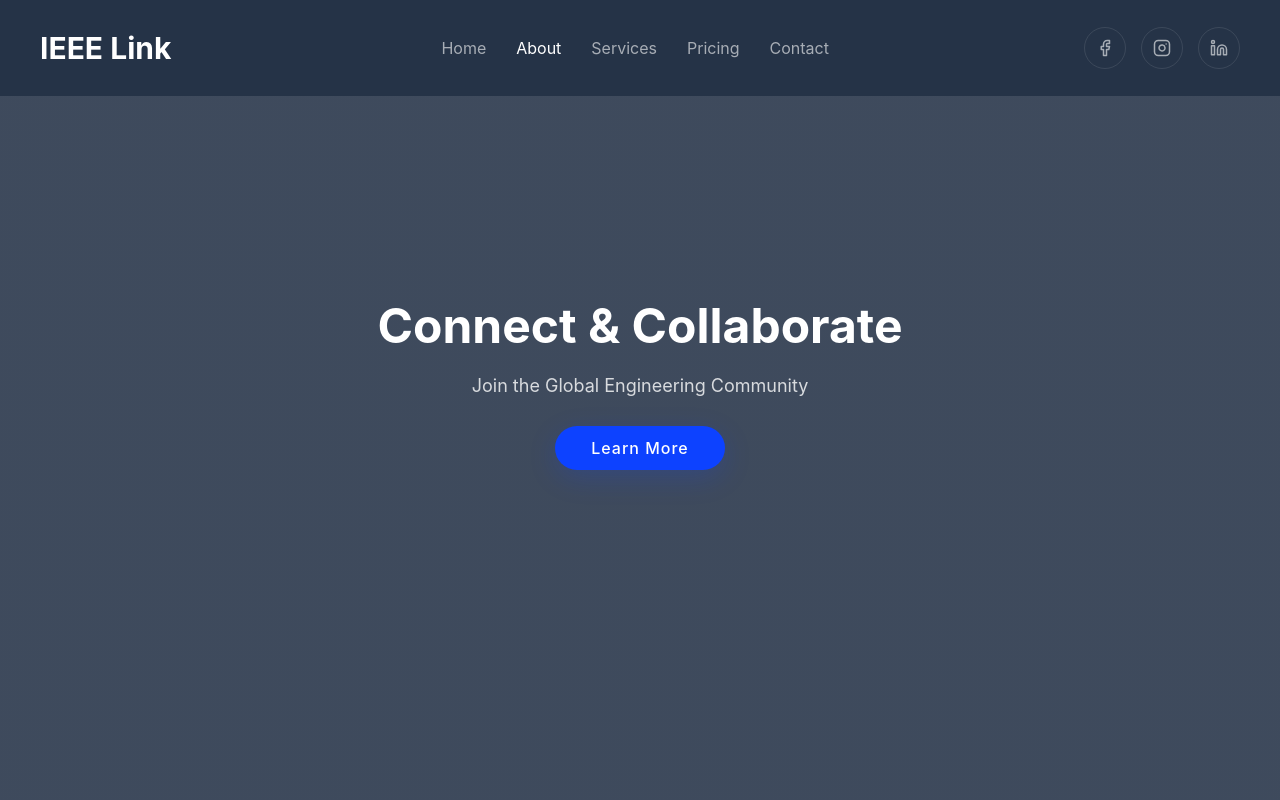
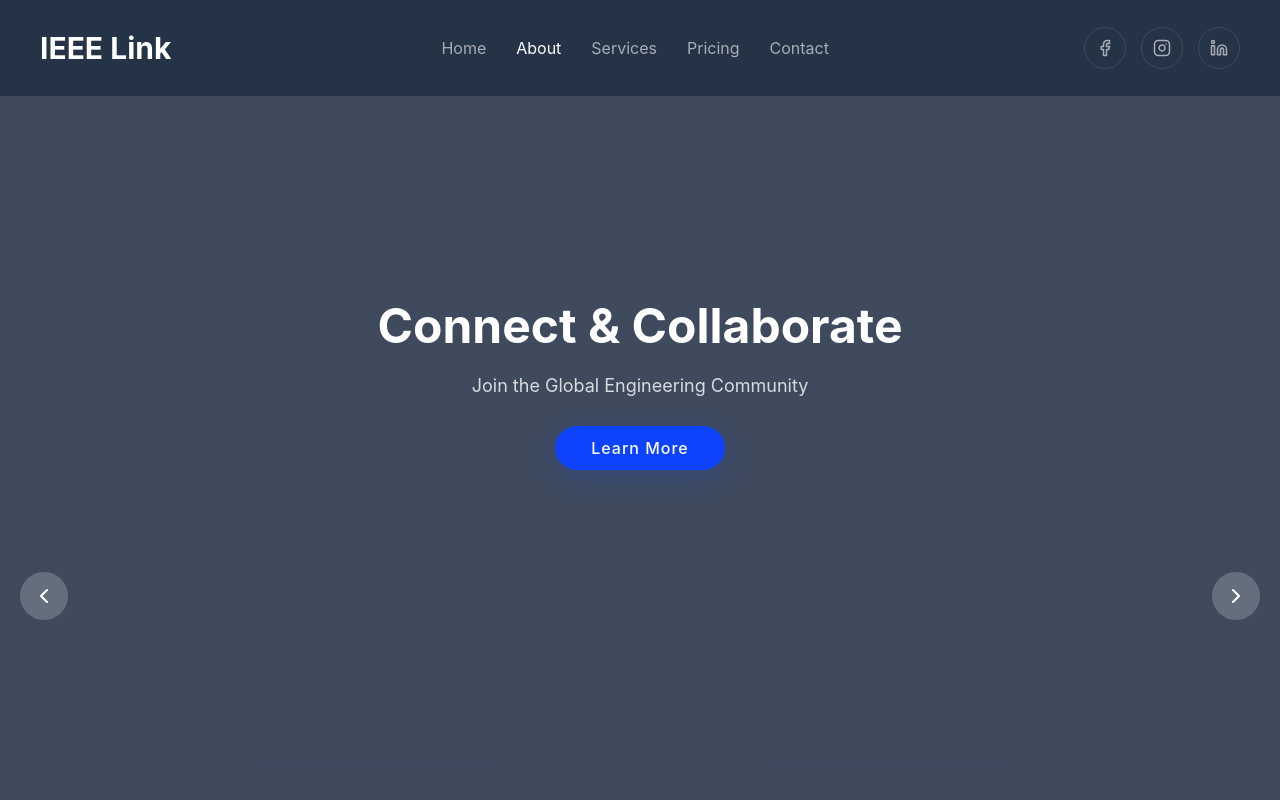
Before and after one commit to RajalakshmiShankar/link-camp-task-by-RajalakshmiShankar, a React (Create React App) app: page / in a window 1280 px wide. Shown: the top 800 px of the page. Built offline with nearby package versions, Linux system fonts and the light colour scheme; a web font is replaced by a local one.

Commit message:
Carousel add arrow

```diff
--- a/src/components/Carousel/Carousel.css
+++ b/src/components/Carousel/Carousel.css
@@ -117,3 +117,61 @@
     font-size: 14px;
   }
 }
+
+/* Add these new styles for the navigation arrows */
+.carousel-nav {
+  position: absolute;
+  top: 50%;
+  transform: translateY(-50%);
+  width: 48px;
+  height: 48px;
+  border-radius: 50%;
+  background: rgba(255, 255, 255, 0.2);
+  border: none;
+  cursor: pointer;
+  display: flex;
+  align-items: center;
+  justify-content: center;
+  color: white;
+  transition: all 0.3s ease;
+}
+
+.carousel-nav:hover {
+  background: rgba(255, 255, 255, 0.3);
+}
+
+.carousel-nav.prev {
+  left: 20px;
+}
+
+.carousel-nav.next {
+  right: 20px;
+}
+
+.carousel-nav svg {
+  width: 24px;
+  height: 24px;
+}
+
+/* Update mobile styles */
+@media (max-width: 768px) {
+  .carousel-nav {
+    width: 40px;
+    height: 40px;
+  }
+
+  .carousel-nav svg {
+    width: 20px;
+    height: 20px;
+  }
+
+  .carousel-nav.prev {
+    left: 10px;
+  }
+
+  .carousel-nav.next {
+    right: 10px;
+  }
+
+  /* Previous mobile styles remain the same... */
+}
--- a/src/components/Carousel/Carousel.jsx
+++ b/src/components/Carousel/Carousel.jsx
@@ -18,9 +18,19 @@ const Carousel = () => {
     },
   ];
 
+  const nextSlide = () => {
+    setActiveIndex((current) => (current + 1) % items.length);
+  };
+
+  const prevSlide = () => {
+    setActiveIndex((current) =>
+      current === 0 ? items.length - 1 : current - 1
+    );
+  };
+
   useEffect(() => {
     const interval = setInterval(() => {
-      setActiveIndex((current) => (current + 1) % items.length);
+      nextSlide();
     }, 5000); // Change slide every 5 seconds
 
     return () => clearInterval(interval);
@@ -52,6 +62,34 @@ const Carousel = () => {
           ))}
         </div>
 
+        {/* Navigation Arrows */}
+        <button className='carousel-nav prev' onClick={prevSlide}>
+          <svg
+            xmlns='http://www.w3.org/2000/svg'
+            viewBox='0 0 24 24'
+            fill='none'
+            stroke='currentColor'
+            strokeWidth='2'
+            strokeLinecap='round'
+            strokeLinejoin='round'
+          >
+            <polyline points='15 18 9 12 15 6'></polyline>
+          </svg>
+        </button>
+        <button className='carousel-nav next' onClick={nextSlide}>
+          <svg
+            xmlns='http://www.w3.org/2000/svg'
+            viewBox='0 0 24 24'
+            fill='none'
+            stroke='currentColor'
+            strokeWidth='2'
+            strokeLinecap='round'
+            strokeLinejoin='round'
+          >
+            <polyline points='9 18 15 12 9 6'></polyline>
+          </svg>
+        </button>
+
         <div className='carousel-indicators'>
           {items.map((_, index) => (
             <button
```
